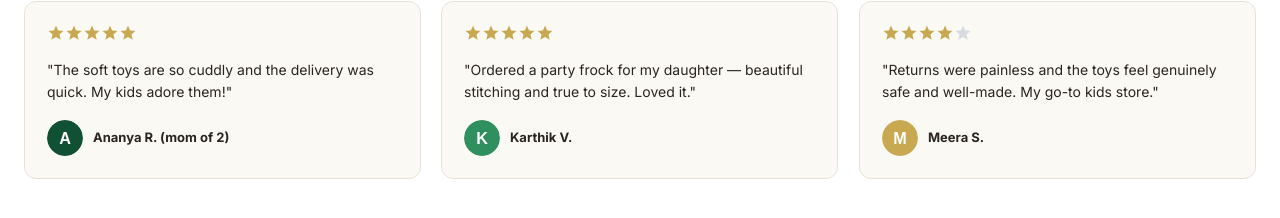
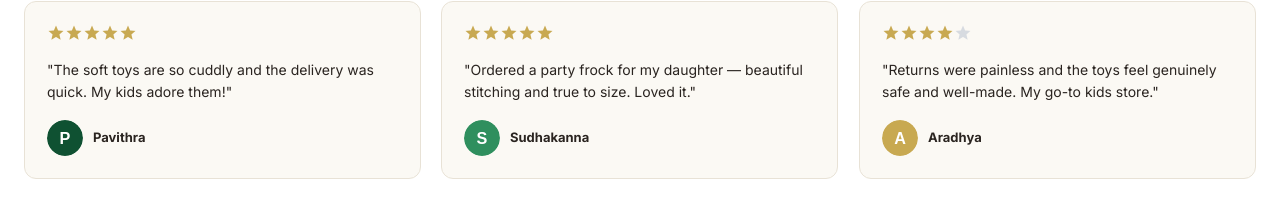
Before and after one commit to jiaranest/JIARANEST, an Angular app: page / in a window 1280 px wide. Shown: the part 6360-6578 px from the top of the page. Built offline with nearby package versions, Linux system fonts and the light colour scheme.

Commit message:
Name update

```diff
--- a/src/app/features/home/home.component.ts
+++ b/src/app/features/home/home.component.ts
@@ -71,9 +71,9 @@ export class HomeComponent implements OnInit, OnDestroy {
   private timer?: ReturnType<typeof setInterval>;
 
   readonly testimonials = [
-    { name: 'Ananya R. (mom of 2)', text: 'The soft toys are so cuddly and the delivery was quick. My kids adore them!', avatar: avatar('Ananya', 0), rating: 5 },
-    { name: 'Karthik V.', text: 'Ordered a party frock for my daughter — beautiful stitching and true to size. Loved it.', avatar: avatar('Karthik', 1), rating: 5 },
-    { name: 'Meera S.', text: 'Returns were painless and the toys feel genuinely safe and well-made. My go-to kids store.', avatar: avatar('Meera', 2), rating: 4 },
+    { name: 'Pavithra', text: 'The soft toys are so cuddly and the delivery was quick. My kids adore them!', avatar: avatar('Pavithra', 0), rating: 5 },
+    { name: 'Sudhakanna', text: 'Ordered a party frock for my daughter — beautiful stitching and true to size. Loved it.', avatar: avatar('Sudhakanna', 1), rating: 5 },
+    { name: 'Aradhya', text: 'Returns were painless and the toys feel genuinely safe and well-made. My go-to kids store.', avatar: avatar('Aradhya', 2), rating: 4 },
   ];
 
   ngOnInit(): void {
```
